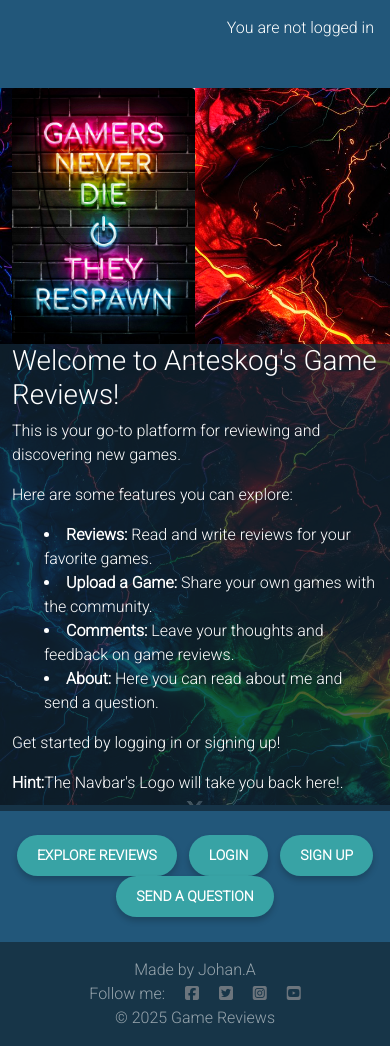
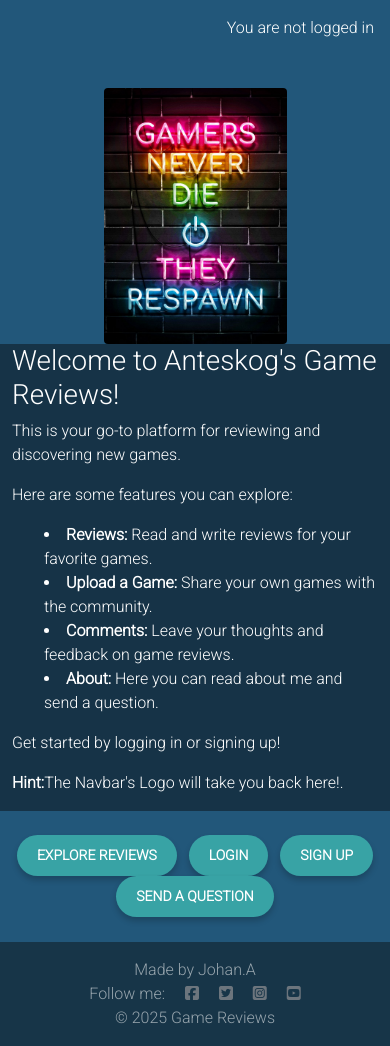
Before and after one commit to Johan-4P/anteskogs_game_reviews, a Django app: page / in a window 390 px wide. Shown: the part 56-1102 px from the top of the page. Run offline with Django 5.2, Linux system fonts and the light colour scheme; some libraries are stand-ins or nearby versions.

Commit message:
Refactor home page layout for improved responsiveness and visual appeal; remove background image for better performance

```diff
--- a/reviews/templates/reviews/home.html
+++ b/reviews/templates/reviews/home.html
@@ -6,7 +6,7 @@
 <div class="home-page">
     <div class="container mt-5">
         <div class="row align-items-center">
-            <div class="col-md-6">
+            <div class="col-md-6 text-center">
                 <img src="static/images/gamers-dont.jpg" class="rounded float-start home-img" alt="Gamers don't die, they respawn">
             </div>
             <div class="col-md-6 text-box-home">
--- a/static/css/style.css
+++ b/static/css/style.css
@@ -26,8 +26,6 @@ a:active {
 
 /* Home page styles */
 .home-page {
-    background: url("/static/images/gaming-background.jpg") no-repeat center center fixed;
-    background-size: cover;
     background-color: #22577A;
     color: #fff;
     height: 85vh;
@@ -429,6 +427,7 @@ label[for*="id_"]:required::after {
     .col-md-6 {
         flex: 0 0 auto;
         width: 100%;
+        display: ruby !important;
     }
 }
 
```
Also changed, not shown: 1 other file.
